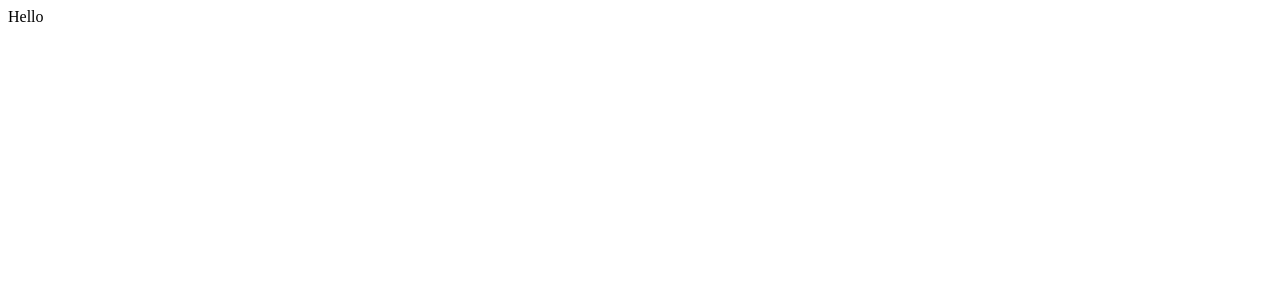
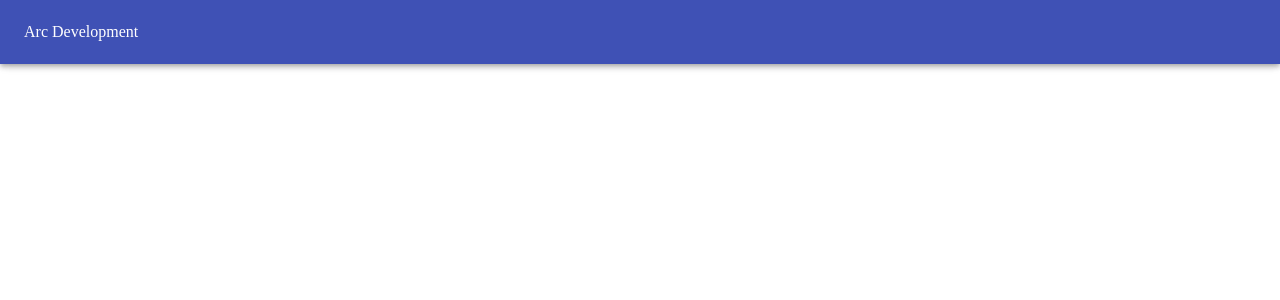
Before and after one commit to jermarino16/arcdevelopment, a React (Create React App) app: page / in a window 1280 px wide. Shown: the top 300 px of the page. Built offline with nearby package versions, Linux system fonts and the light colour scheme.

Commit message:
add appbar

```diff
--- a/src/App.js
+++ /dev/null
@@ -1,8 +0,0 @@
-import React from "react";
-import Button from "@material-ui/core/Button";
-
-function App() {
-  return <div className="App">Hello</div>;
-}
-
-export default App;
--- /dev/null
+++ b/src/components/App.js
@@ -0,0 +1,13 @@
+import React from "react";
+import Header from "../components/ui/Header";
+
+function App() {
+  return (
+    <div className="App">
+      <Header />
+      Hello
+    </div>
+  );
+}
+
+export default App;
--- /dev/null
+++ b/src/components/ui/Header.js
@@ -0,0 +1,13 @@
+import React from "react";
+import AppBar from "@material-ui/core/AppBar";
+import Toolbar from "@material-ui/core/Toolbar";
+
+const Header = () => {
+  return (
+    <AppBar>
+      <Toolbar>Arc Development</Toolbar>
+    </AppBar>
+  );
+};
+
+export default Header;
--- a/src/index.js
+++ b/src/index.js
@@ -1,5 +1,5 @@
 import React from "react";
 import ReactDOM from "react-dom";
-import App from "./App";
+import App from "./components/App";
 
 ReactDOM.render(<App />, document.getElementById("root"));
```
